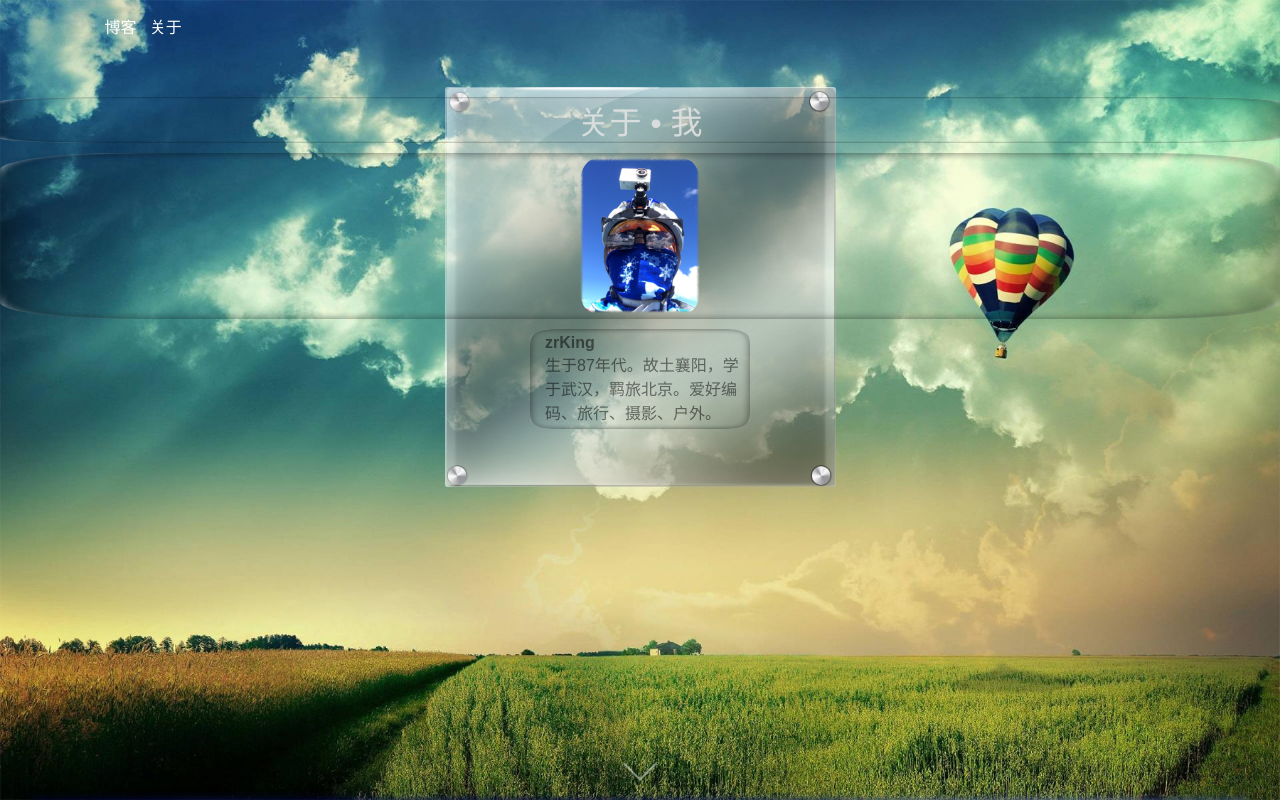
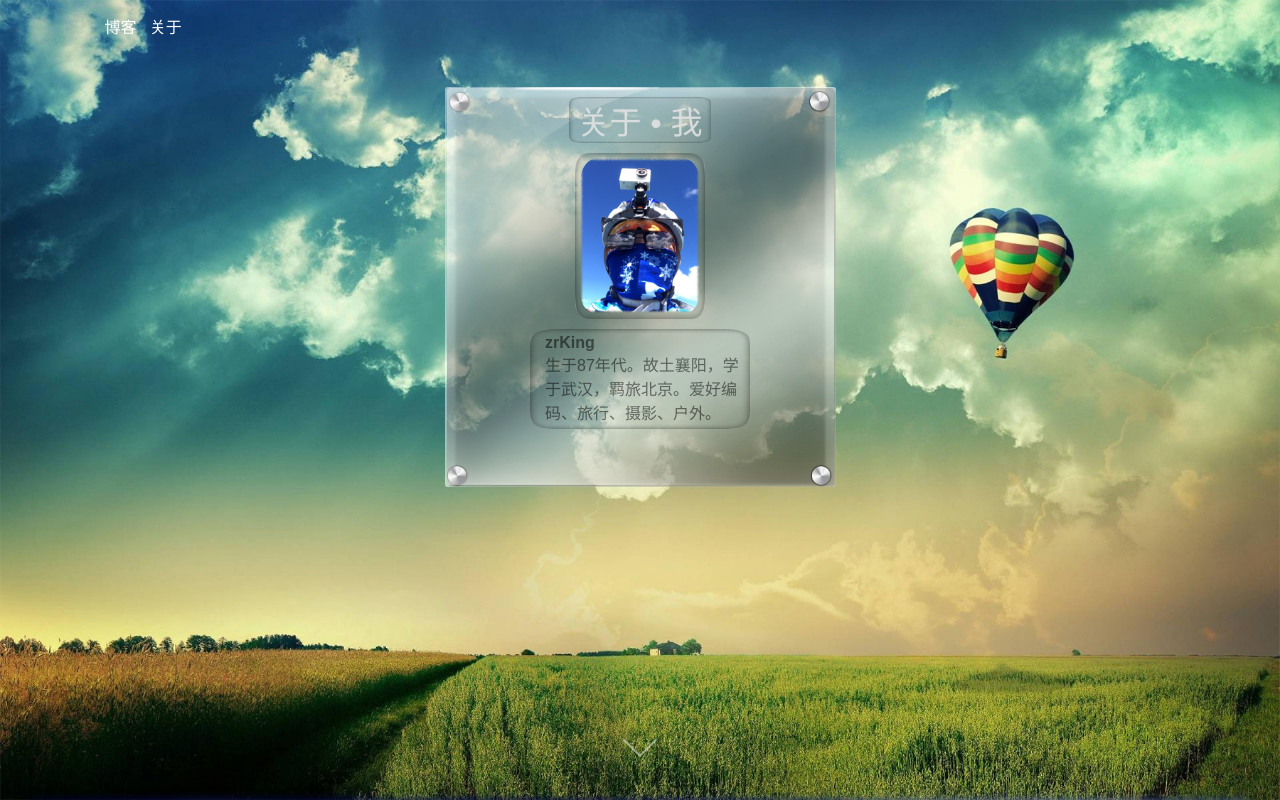
Before and after one commit to zrKing/aboutwandoer, a plain HTML site: page index.html in a window 1280 px wide. Drawn offline with Linux system fonts and the light colour scheme.

Commit message:
edit about for IE

```diff
--- a/fullpage.css
+++ b/fullpage.css
@@ -270,9 +270,10 @@ p{
 	background-color: #e68282;*/
 }
 
-.bgFrame{
+.about-bgFrame{
+	display:table;
+ 	width:auto;
 	text-align: center;
-	width: intrinsic;
 	margin-top: 10px;
 	margin-bottom: 10px;
 	margin-left: auto;
@@ -284,9 +285,6 @@ p{
 	background-size:100% 100%;
 
 	border-radius: 10% 10% 10% 10%;
-
-	/*border-width: 1px;
-	border:1px dashed red;*/
 }
 
 .container{
@@ -296,9 +294,18 @@ p{
 	margin-top:10px;
 }
 
-#introduce{
+#about-me{
+	width:auto;
+	height:auto;
+}
+
+#about-headimg{
+	width:auto;
+	height:auto;
+}
+
+#about-introduce{
 	width: 200px;
-
 }
 
 
@@ -320,27 +327,27 @@ p{
 	box-sizing: border-box;
 }
 @-webkit-keyframes sdb05 {
-	0% {
+	100% {
 		-webkit-transform: rotate(-45deg) translate(0, 0);
 		opacity: 0;
 	}
 	50% {
 		opacity: 1;
 	}
-	100% {
+	0% {
 		-webkit-transform: rotate(-45deg) translate(-20px, 20px);
 		opacity: 0;
 	}
 }
 @keyframes sdb05 {
-	0% {
+	100% {
 		transform: rotate(-45deg) translate(0, 0);
 		opacity: 0;
 	}
 	50% {
 		opacity: 1;
 	}
-	100% {
+	0% {
 		transform: rotate(-45deg) translate(-20px, 20px);
 		opacity: 0;
 	}
@@ -379,6 +386,7 @@ p{
 	color: #fff;
 	text-align: left;
 	margin-left: 30%;
+	vertical-align: middle;
 	width: 70%;
 }
 
--- a/index.html
+++ b/index.html
@@ -111,17 +111,15 @@
 <div id="sharebutton">
 	<a style="color:#fff;" href="http://wandoer.com" target="_blank">&nbsp;博客&nbsp;</a>
 	<a style="color:#fff;" href="http://wandoer.com/about/">&nbsp;关于&nbsp;</a>
-
 </div>
-
 
 <div id="fullpage">
 	<div class="section" id="section0">
 		<div class="headimg" style=" height:400px;">
-			<div class="container ">
-				<div class="bgFrame boxcontainer" id="frame"><h2>&nbsp;关于 • 我&nbsp;</h2></div>
-				<div class="bgFrame boxcontainer" style="padding-left:5px;padding-right:5px;padding-top:5px;padding-bottom:-5px;"><img src="imgs/headGlassMin2.png" style="border-radius:15% 15% 15% 15%;" width="120px"/></div>
-				<div class="bgFrame boxcontainer" id="introduce" style="padding:5px 5px 5px 15px;text-align:left;" >
+			<div class="container">
+				<div class="about-bgFrame boxcontainer" id="about-me"><h2>&nbsp;关于 • 我&nbsp;</h2></div>
+				<div class="about-bgFrame boxcontainer" id="about-headimg" style="padding-left:5px;padding-right:5px;padding-top:5px;padding-bottom:-5px;"><img src="imgs/headGlassMin2.png" style="border-radius:15% 15% 15% 15%;" width="120px"/></div>
+				<div class="about-bgFrame boxcontainer" id="about-introduce" style="padding:5px 5px 5px 15px;text-align:left;" >
 					<b>zrKing</b><br/>生于87年代。故土襄阳，学于武汉，羁旅北京。爱好编码、旅行、摄影、户外。
 				</div>
 				<div id="scroll-arrow"><a><span></span></a></div>
@@ -146,7 +144,7 @@
 				<div id="photo-head-intro">lalala</div>
 				<div style="clear:both"></div>
 			</div>
-			<div id="change-photos-button"> <img src="imgs/refresh.png" onclick="changeImgBox()" width=30px /></button></div>
+			<div id="change-photos-button"> <img src="imgs/refresh.png" onclick="changeImgBox()" width=30px /></div>
 			<div id="photo-block">
 				<ul style="display:block; ">
 				<li><div class="photo-box-one" ><img class="imgone" src=""/></div></li>
```
